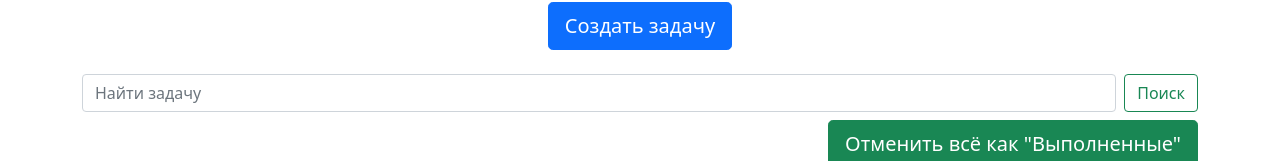
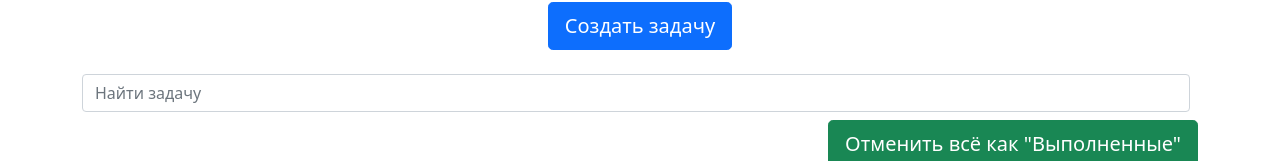
Before and after one commit to bobrov-site/todolistvue, a Vue app: page /todolist in a window 1280 px wide. Shown: the part 331-492 px from the top of the page. Built offline with nearby package versions, Linux system fonts and the light colour scheme; no server answers.

Commit message:
removed submit search button

```diff
--- a/src/components/UI/SearchBootstrap.vue
+++ b/src/components/UI/SearchBootstrap.vue
@@ -1,23 +1,15 @@
 <template>
   <form class="d-flex">
     <input class="form-control me-2" type="text" placeholder="Найти задачу" v-model="$store.state.todos.searchQuery" aria-label="Search">
-    <button-bootstrap @click.native="searchTodo" css-class="btn-outline-success">Поиск</button-bootstrap>
   </form>
 </template>
 
 <script>
-import buttonBootstrap from "@/components/UI/ButtonBootstrap";
 export default {
   name: "SearchBootstrap",
-  components: {buttonBootstrap},
   data() {
     return {
       title: '',
-    }
-  },
-  methods: {
-    searchTodo() {
-      this.$emit('search', this.title);
     }
   }
 }
```
